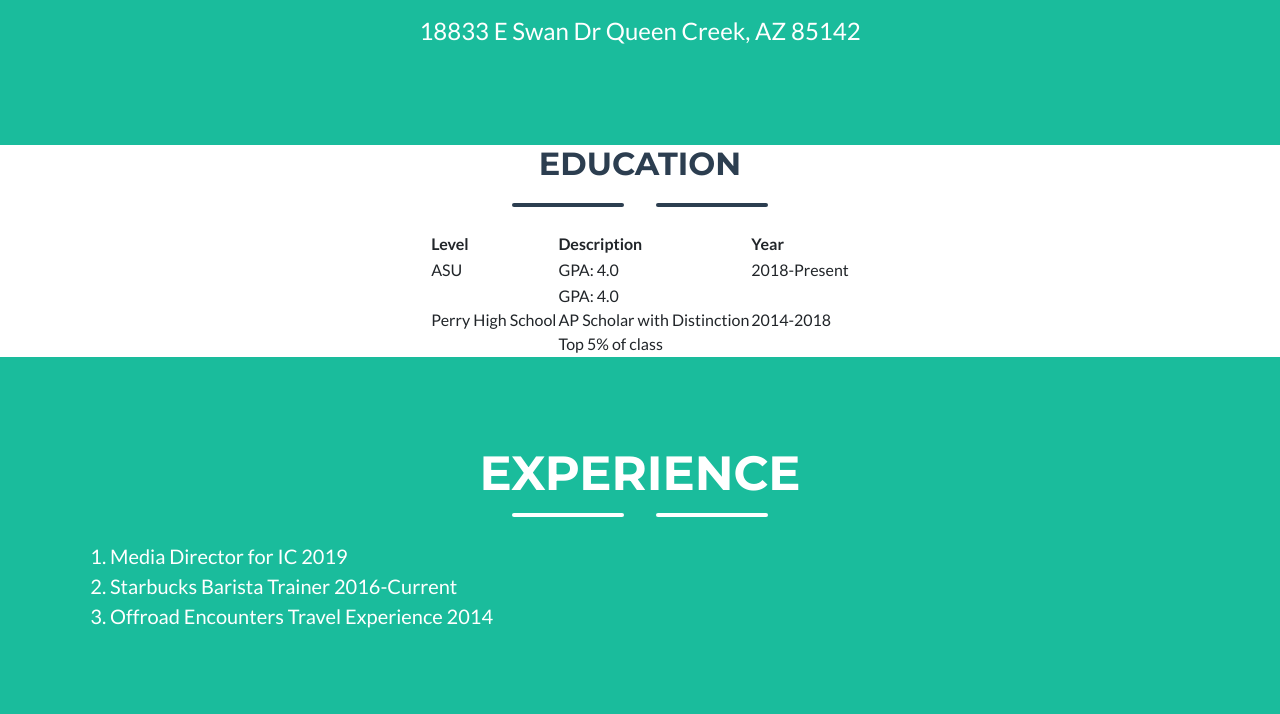
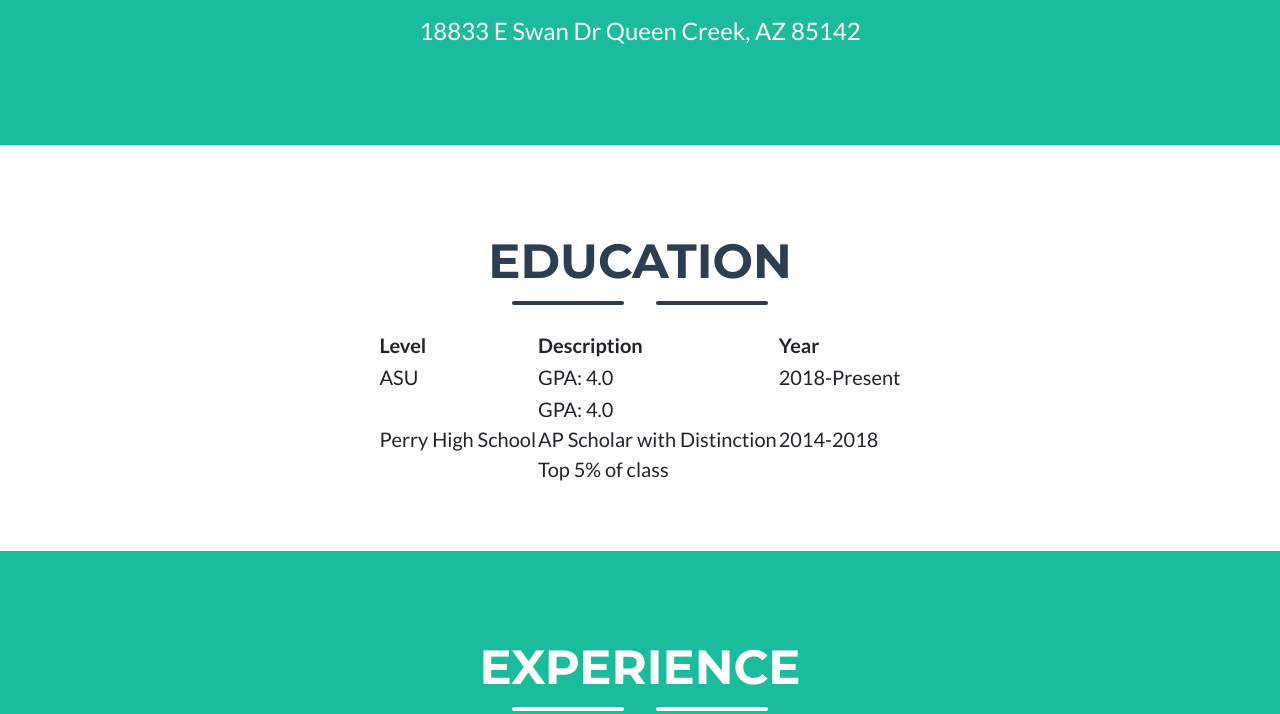
Before and after one commit to thomasrich99/test, a website with bundled scripts: page index.html in a window 1280 px wide. Shown: the part 707-1421 px from the top of the page. Built offline with nearby package versions, Linux system fonts and the light colour scheme.

Commit message:
25 git commit -m 25 '

```diff
--- a/index.html
+++ b/index.html
@@ -78,7 +78,7 @@
   </header>
 
   <!-- Education Section -->
-  <section>
+  <section class="page-section portfolio" id="portfolio">
     <div class="container">
 
       <!-- Portfolio Section Heading -->
@@ -96,7 +96,7 @@
       <!-- Education -->
       <div >
 
-        <table align= "center"; style= font-color: #2c3e50; font-size: 20px;font-weight: 300; >
+        <table class="lead"; align= "center"; style= font-color: #2c3e50>
     <tr>
     <th>Level</th>
     <th>Description</th>
```
